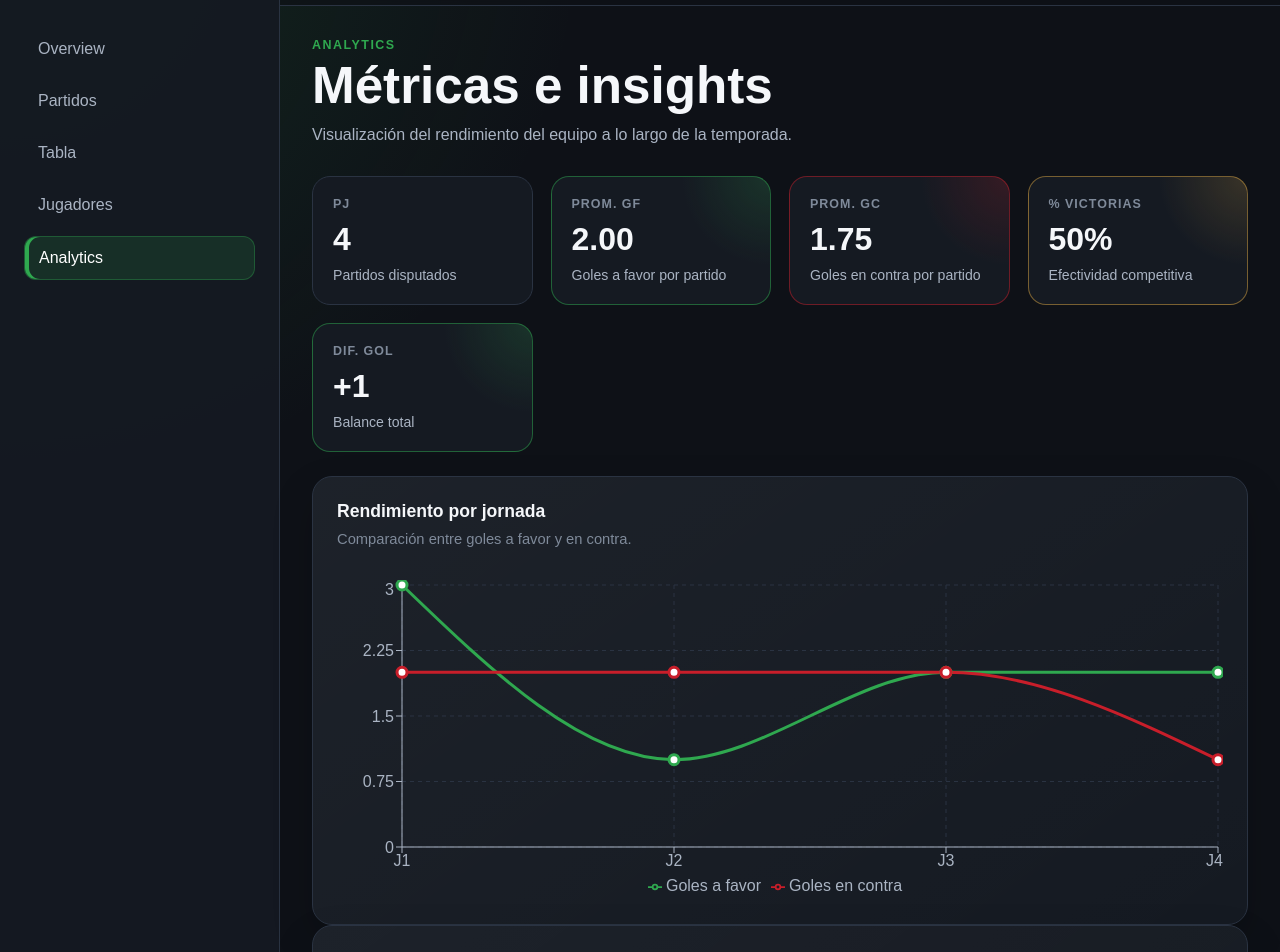
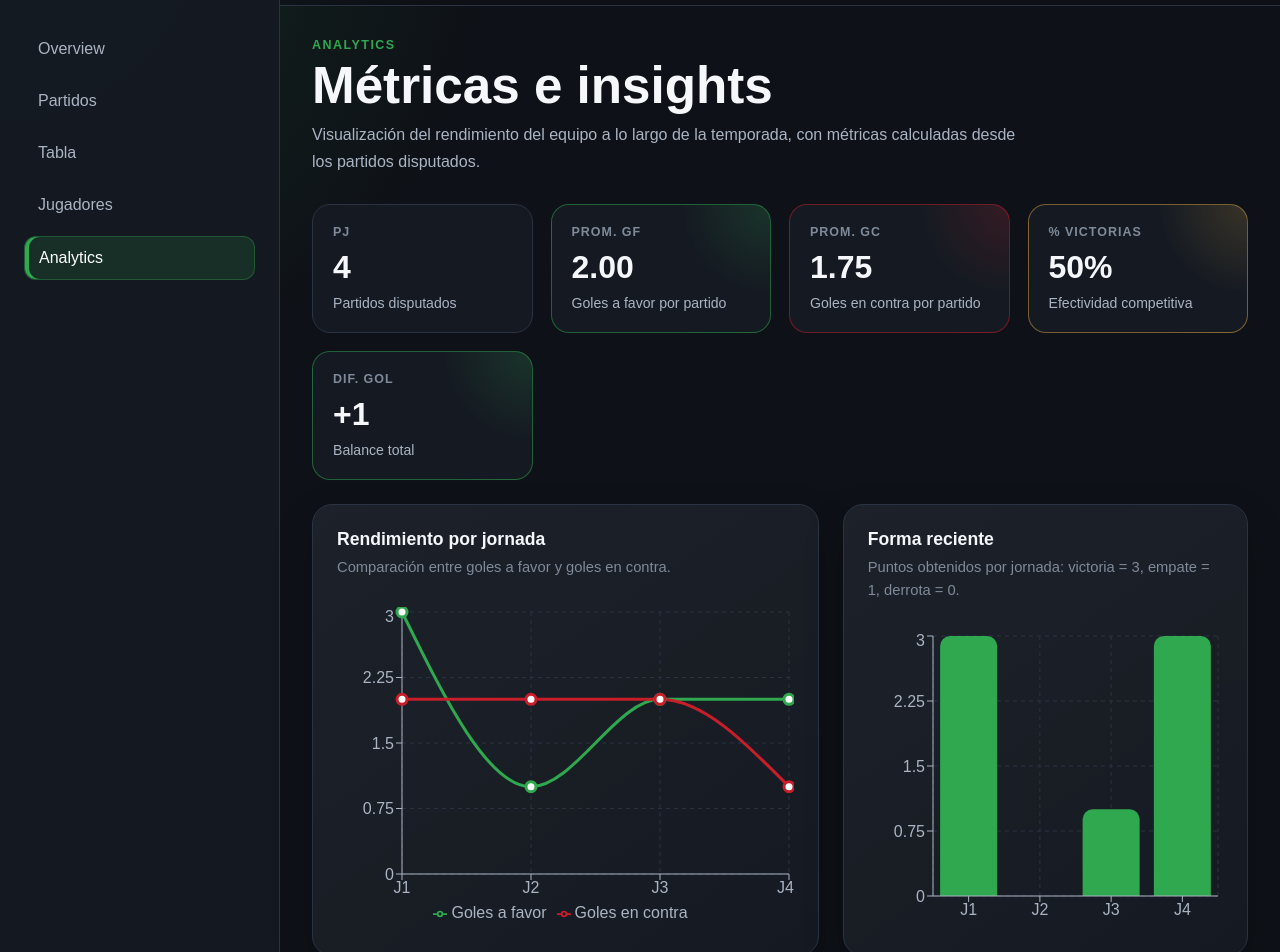
Before and after one commit to ea0627/zipaquira-fc-analytics, a Next.js app: page /analytics in a window 1280 px wide. Shown: the part 80-1032 px from the top of the page. Built offline with nearby package versions, Linux system fonts and the light colour scheme.

Commit message:
Parte IV.5: organizar layout final de Analytics

```diff
--- a/src/app/analytics/page.js
+++ b/src/app/analytics/page.js
@@ -10,23 +10,26 @@ export default function AnalyticsPage() {
       <PageHeader
         eyebrow="Analytics"
         title="Métricas e insights"
-        description="Visualización del rendimiento del equipo a lo largo de la temporada."
+        description="Visualización del rendimiento del equipo a lo largo de la temporada, con métricas calculadas desde los partidos disputados."
       />
 
       <AnalyticsSummary />
 
+      <div className="analytics-grid">
         <SectionCard
           title="Rendimiento por jornada"
-        description="Comparación entre goles a favor y en contra."
+          description="Comparación entre goles a favor y goles en contra."
         >
           <PerformanceChart />
         </SectionCard>
+
         <SectionCard
           title="Forma reciente"
           description="Puntos obtenidos por jornada: victoria = 3, empate = 1, derrota = 0."
         >
           <FormChart />
         </SectionCard>
+      </div>
     </>
   );
 }
--- a/src/app/globals.css
+++ b/src/app/globals.css
@@ -827,3 +827,20 @@ select {
 .recharts-legend-item-text {
   color: #aab4c3 !important;
 }
+
+.analytics-grid {
+  display: grid;
+  grid-template-columns: minmax(0, 1.25fr) minmax(0, 1fr);
+  gap: 24px;
+  align-items: stretch;
+}
+
+.analytics-grid .section-card {
+  min-width: 0;
+}
+
+@media (max-width: 1100px) {
+  .analytics-grid {
+    grid-template-columns: 1fr;
+  }
+}
```
Also changed, not shown: 1 other file (tests, documents, lock files or other folders). Lines whose indentation alone changed are shown as unchanged.
